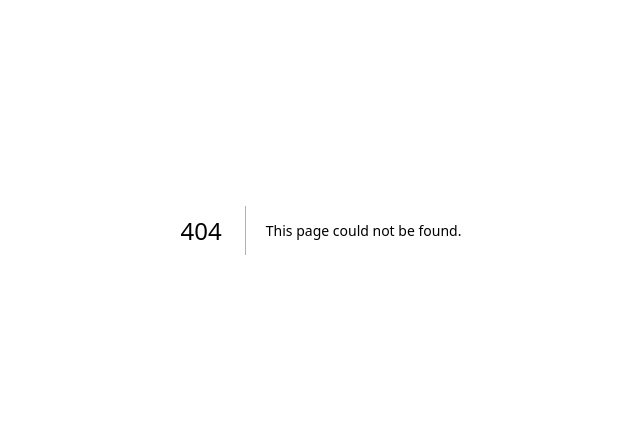
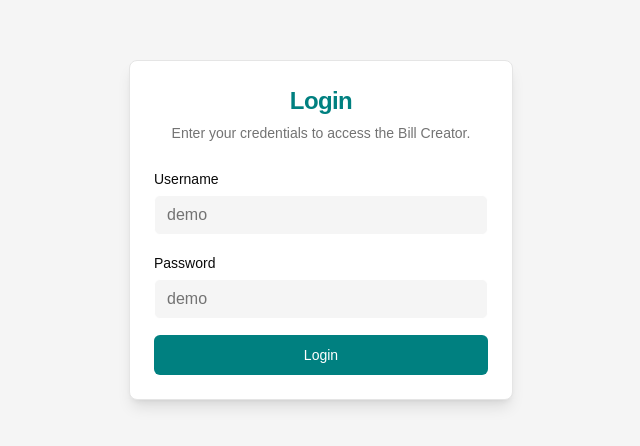
Before and after one commit to yogeshgohil/invoice-craft, a Next.js app: page /login in a window 1280 px wide. Before the commit this address had no page. Shown: the part 170-616 px from the top of the page, without its empty margins (319-959 px from the left). Built offline with nearby package versions, Linux system fonts and the light colour scheme.

Commit message:
create login page and logged in user will access this invoice and set by defaut username : demo password: demo

```diff
--- /dev/null
+++ b/src/app/invoices/layout.tsx
@@ -0,0 +1,7 @@
+
+import ProtectedRoute from '@/components/protected-route';
+import type { ReactNode } from 'react';
+
+export default function InvoicesLayout({ children }: { children: ReactNode }) {
+  return <ProtectedRoute>{children}</ProtectedRoute>;
+}
--- a/src/app/layout.tsx
+++ b/src/app/layout.tsx
@@ -3,6 +3,7 @@ import type { Metadata } from 'next';
 import { Geist, Geist_Mono } from 'next/font/google';
 import './globals.css';
 import { Toaster } from '@/components/ui/toaster'; // Import Toaster
+import { AuthProvider } from '@/contexts/auth-context'; // Import AuthProvider
 
 const geistSans = Geist({
   variable: '--font-geist-sans',
@@ -38,8 +39,10 @@ export default function RootLayout({
         className={`${geistSans.variable} ${geistMono.variable} antialiased`}
         suppressHydrationWarning={true}
       >
-         {children}
-         <Toaster /> {/* Add Toaster here */}
+        <AuthProvider> {/* Wrap children with AuthProvider */}
+           {children}
+           <Toaster /> {/* Add Toaster here */}
+         </AuthProvider>
       </body>
     </html>
   );
--- /dev/null
+++ b/src/app/login/page.tsx
@@ -0,0 +1,91 @@
+
+'use client';
+
+import { useState } from 'react';
+import { useRouter } from 'next/navigation';
+import { useAuth } from '@/contexts/auth-context';
+import { Button } from '@/components/ui/button';
+import { Input } from '@/components/ui/input';
+import { Label } from '@/components/ui/label';
+import { Card, CardContent, CardHeader, CardTitle, CardDescription } from '@/components/ui/card';
+import { useToast } from '@/hooks/use-toast';
+import { Loader2 } from 'lucide-react';
+
+export default function LoginPage() {
+  const [username, setUsername] = useState('');
+  const [password, setPassword] = useState('');
+  const [isLoading, setIsLoading] = useState(false);
+  const [error, setError] = useState('');
+  const { login } = useAuth();
+  const router = useRouter();
+  const { toast } = useToast();
+
+  const handleSubmit = async (e: React.FormEvent) => {
+    e.preventDefault();
+    setIsLoading(true);
+    setError('');
+
+    try {
+      await login(username, password);
+      toast({
+        title: "Login Successful",
+        description: "Redirecting to invoices...",
+      });
+      // Redirect happens automatically via ProtectedRoute or context effect
+      // router.push('/invoices'); // No longer needed here
+    } catch (err: any) {
+      setError(err.message || 'Login failed. Please check your credentials.');
+      toast({
+        title: "Login Failed",
+        description: err.message || 'Please check your credentials.',
+        variant: "destructive",
+      });
+    } finally {
+      setIsLoading(false);
+    }
+  };
+
+  return (
+    <main className="flex min-h-screen flex-col items-center justify-center p-4 bg-background">
+      <Card className="w-full max-w-sm shadow-lg">
+        <CardHeader>
+          <CardTitle className="text-2xl text-center text-primary">Login</CardTitle>
+          <CardDescription className="text-center">Enter your credentials to access the Bill Creator.</CardDescription>
+        </CardHeader>
+        <CardContent>
+          <form onSubmit={handleSubmit} className="space-y-4">
+            <div className="space-y-1">
+              <Label htmlFor="username">Username</Label>
+              <Input
+                id="username"
+                type="text"
+                value={username}
+                onChange={(e) => setUsername(e.target.value)}
+                placeholder="demo"
+                required
+                disabled={isLoading}
+              />
+            </div>
+            <div className="space-y-1">
+              <Label htmlFor="password">Password</Label>
+              <Input
+                id="password"
+                type="password"
+                value={password}
+                onChange={(e) => setPassword(e.target.value)}
+                placeholder="demo"
+                required
+                disabled={isLoading}
+              />
+            </div>
+            {error && <p className="text-sm text-destructive text-center">{error}</p>}
+            <Button type="submit" className="w-full" disabled={isLoading}>
+              {isLoading ? <Loader2 className="mr-2 h-4 w-4 animate-spin" /> : null}
+              {isLoading ? 'Logging in...' : 'Login'}
+            </Button>
+          </form>
+        </CardContent>
+      </Card>
+    </main>
+  );
+}
--- a/src/app/page.tsx
+++ b/src/app/page.tsx
@@ -1,24 +1,19 @@
 
-'use client';
+// The root page no longer needs client-side logic for redirection.
+// Authentication checks and redirects are handled by AuthProvider and ProtectedRoute.
+// This component can remain a simple Server Component if it doesn't need client-side interactivity itself.
 
-import { useEffect } from 'react';
-import { useRouter } from 'next/navigation';
 import { Loader2 } from 'lucide-react';
 
 export default function Home() {
-   const router = useRouter();
-
-   useEffect(() => {
-     // Redirect to the invoices page immediately on mount
-     router.replace('/invoices');
-   }, [router]);
-
-  // Display a loading indicator while redirecting
+  // Render a loading indicator or basic structure.
+  // The actual content display or redirection will be managed
+  // by the authentication context and protected routes.
   return (
     <main className="flex min-h-screen flex-col items-center justify-center p-4 sm:p-6 md:p-12 lg:p-24 bg-background">
         <div className="flex flex-col items-center gap-4 text-muted-foreground">
             <Loader2 className="h-8 w-8 animate-spin" />
-            <p>Loading invoices...</p>
+            <p>Loading application...</p>
         </div>
     </main>
   );
--- /dev/null
+++ b/src/components/protected-route.tsx
@@ -0,0 +1,38 @@
+
+'use client';
+
+import { useAuth } from '@/contexts/auth-context';
+import { useRouter, usePathname } from 'next/navigation';
+import { useEffect, type ReactNode } from 'react';
+import { Loader2 } from 'lucide-react'; // For loading state
+
+export default function ProtectedRoute({ children }: { children: ReactNode }) {
+  const { isAuthenticated } = useAuth();
+  const router = useRouter();
+  const pathname = usePathname();
+
+  useEffect(() => {
+    // This check should ideally run after the initial auth state check in AuthProvider
+    // to avoid flickering between login and protected routes.
+    if (typeof window !== 'undefined' && !isAuthenticated && pathname !== '/login') {
+       console.log('ProtectedRoute: Not authenticated, redirecting to login...');
+       router.replace('/login');
+    }
+  }, [isAuthenticated, router, pathname]);
+
+  // While checking authentication or if redirecting, show a loading indicator
+  // or null. Avoid rendering children immediately if not authenticated.
+  if (!isAuthenticated && pathname !== '/login') {
+    return (
+        <main className="flex min-h-screen flex-col items-center justify-center p-4 sm:p-6 md:p-12 lg:p-24 bg-background">
+            <div className="flex flex-col items-center gap-4 text-muted-foreground">
+                <Loader2 className="h-8 w-8 animate-spin" />
+                <p>Loading...</p>
+            </div>
+        </main>
+    );
+  }
+
+  // If authenticated, render the children components
+  return <>{children}</>;
+}
--- /dev/null
+++ b/src/contexts/auth-context.tsx
@@ -0,0 +1,83 @@
+
+'use client';
+
+import React, { createContext, useState, useContext, useEffect, ReactNode } from 'react';
+import { useRouter, usePathname } from 'next/navigation';
+
+interface AuthContextType {
+  isAuthenticated: boolean;
+  login: (username: string, password: string) => Promise<void>;
+  logout: () => void;
+}
+
+const AuthContext = createContext<AuthContextType | undefined>(undefined);
+
+// Define valid credentials
+const VALID_USERNAME = 'demo';
+const VALID_PASSWORD = 'demo';
+
+export const AuthProvider: React.FC<{ children: ReactNode }> = ({ children }) => {
+  const [isAuthenticated, setIsAuthenticated] = useState(false);
+  const router = useRouter();
+  const pathname = usePathname();
+
+   // Check local storage on initial load (client-side only)
+   useEffect(() => {
+     if (typeof window !== 'undefined') {
+       const storedAuth = localStorage.getItem('isAuthenticated');
+       if (storedAuth === 'true') {
+           setIsAuthenticated(true);
+           // If authenticated and on login page, redirect to invoices
+           if (pathname === '/login') {
+               router.replace('/invoices');
+           }
+       } else {
+           // If not authenticated and not on login page, redirect to login
+           if (pathname !== '/login') {
+               router.replace('/login');
+           }
+       }
+     }
+   }, [pathname, router]); // Rerun effect if pathname changes
+
+
+  const login = async (username: string, password: string): Promise<void> => {
+    return new Promise((resolve, reject) => {
+      // Simulate API call delay
+      setTimeout(() => {
+        if (username === VALID_USERNAME && password === VALID_PASSWORD) {
+          setIsAuthenticated(true);
+          if (typeof window !== 'undefined') {
+            localStorage.setItem('isAuthenticated', 'true'); // Persist auth state
+          }
+          router.replace('/invoices'); // Redirect after successful login
+          resolve();
+        } else {
+          reject(new Error('Invalid username or password'));
+        }
+      }, 500); // Simulate network delay
+    });
+  };
+
+  const logout = () => {
+    setIsAuthenticated(false);
+    if (typeof window !== 'undefined') {
+      localStorage.removeItem('isAuthenticated'); // Clear auth state
+    }
+    router.replace('/login'); // Redirect to login page after logout
+  };
+
+  return (
+    <AuthContext.Provider value={{ isAuthenticated, login, logout }}>
+      {children}
+    </AuthContext.Provider>
+  );
+};
+
+export const useAuth = (): AuthContextType => {
+  const context = useContext(AuthContext);
+  if (context === undefined) {
+    throw new Error('useAuth must be used within an AuthProvider');
+  }
+  return context;
+};
```
